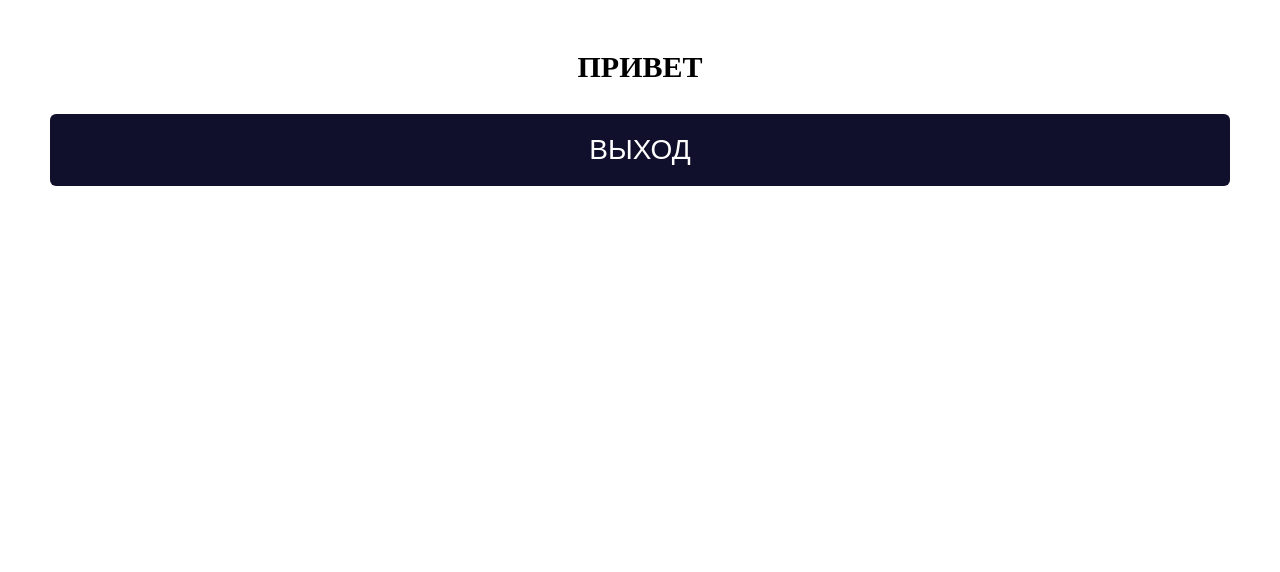
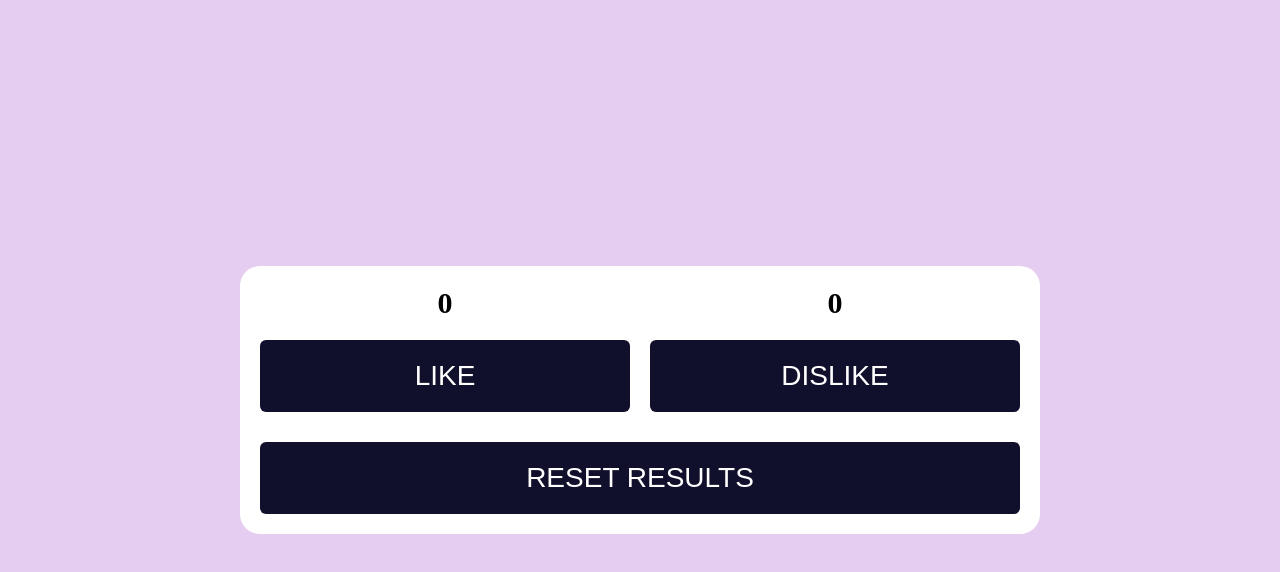
Before and after one commit to olena1205/71_react, a React (Vite) app: page / in a window 1280 px wide. Shown: the top 572 px of the page. Built offline with nearby package versions, Linux system fonts and the light colour scheme.

Commit message:
add homework04

```diff
--- a/src/App.jsx
+++ b/src/App.jsx
@@ -11,6 +11,7 @@ import Lesson04 from "./lessons/Lesson04/Lesson04";
 // Импорты домашних работ
 import Homework02 from "./homeworks/Homework02/Homework02";
 import Homework03 from "./homeworks/Homework03/Homework03";
+import Homework04 from "./homeworks/Homework04/Homework04";
 
 function App() {
   return (
@@ -25,8 +26,9 @@ function App() {
 
       {/* Лекция 4 */}
       {/* <Lesson04 /> */}
+      <Homework04 />
 
-      <Consultation02 />
+      {/* <Consultation02 /> */}
     </>
   );
 }
--- a/src/components/Feedback/Feedback.jsx
+++ b/src/components/Feedback/Feedback.jsx
@@ -1,17 +1,41 @@
+import { useState } from "react";
+
+
 import Button from "../Button/Button";
 import "./styles.css";
 
 function Feedback() {
+  const [likes, setLikes] = useState(0);
+  const [dislikes, setDislikes] = useState(0);
+
+  const addLike = () => {
+    setLikes((prevState) => prevState + 1);
+  };
+
+  const addDislike = () => {
+    setDislikes((prevState) => prevState + 1);
+  };
+
+  const resetResults = () => {
+    setLikes(0);
+    setDislikes(0);
+  };
+
   return (
     <div className="feedback-container">
       <div className="feedback-results-container">
         <div className="like-dislike-container">
-          <div className="result">0</div>
-          <Button name="LIKE" onClick={() => {}} />
-          <Button name="DISLIKE" onClick={() => {}} />
+          <div className="result">{likes}</div>
+          <Button name="LIKE" onClick={addLike} />
+        </div>
+        <div className="like-dislike-container">
+          <div className="result">{dislikes}</div>
+          <Button name="DISLIKE" onClick={addDislike} />
         </div>
       </div>
-      <Button name="RESET RESULTS" onClick={() => {}} />
+      <Button name="RESET RESULTS" onClick={resetResults} />
     </div>
   );
 }
+
+export default Feedback;
--- a/src/components/Feedback/styles.css
+++ b/src/components/Feedback/styles.css
@@ -2,7 +2,7 @@
   display: flex;
   flex-direction: column;
   gap: 30px;
-  min-width: 700px;
+  min-width: 800px;
   padding: 20px;
   background-color: white;
   border-radius: 20px;
@@ -14,7 +14,7 @@
   width: 100%;
 }
 
-like-dislike-container{
+.like-dislike-container{
     display: flex;
     flex-direction: column;
     gap: 20px;
--- a/src/homeworks/Homework04/Homework04.jsx
+++ b/src/homeworks/Homework04/Homework04.jsx
@@ -1,7 +1,12 @@
-import "./styles.css"
+import Feedback from "../../components/Feedback/Feedback";
+import "./styles.css";
 
-function Homework04(){
-    return(
+function Homework04() {
+  return (
+    <div className="homework04-wrapper">
+      <Feedback />
+    </div>
+  );
+}
 
-    )
-}
+export default Homework04;
--- a/src/homeworks/Homework04/styles.css
+++ b/src/homeworks/Homework04/styles.css
@@ -1,8 +1,8 @@
-.lesson04-wrapper {
+.homework04-wrapper {
   display: flex;
   flex-direction: column;
   align-items: center;
-  gap: 30px;
+  justify-content: center;
   flex: 1;
   padding: 50px;
   background: rgb(229,204,241);
```
